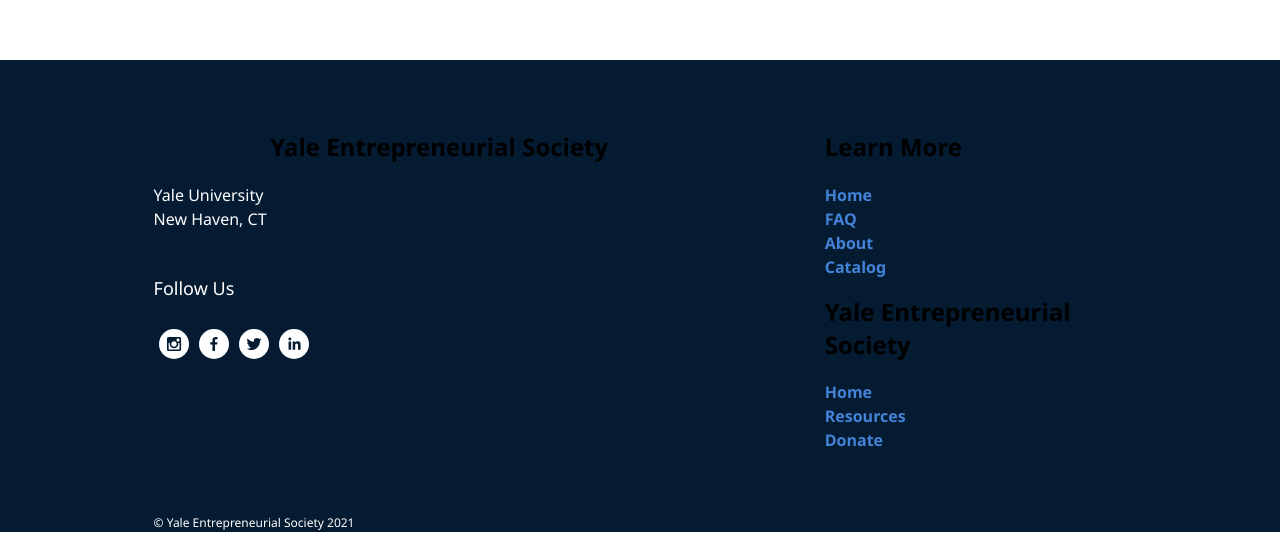
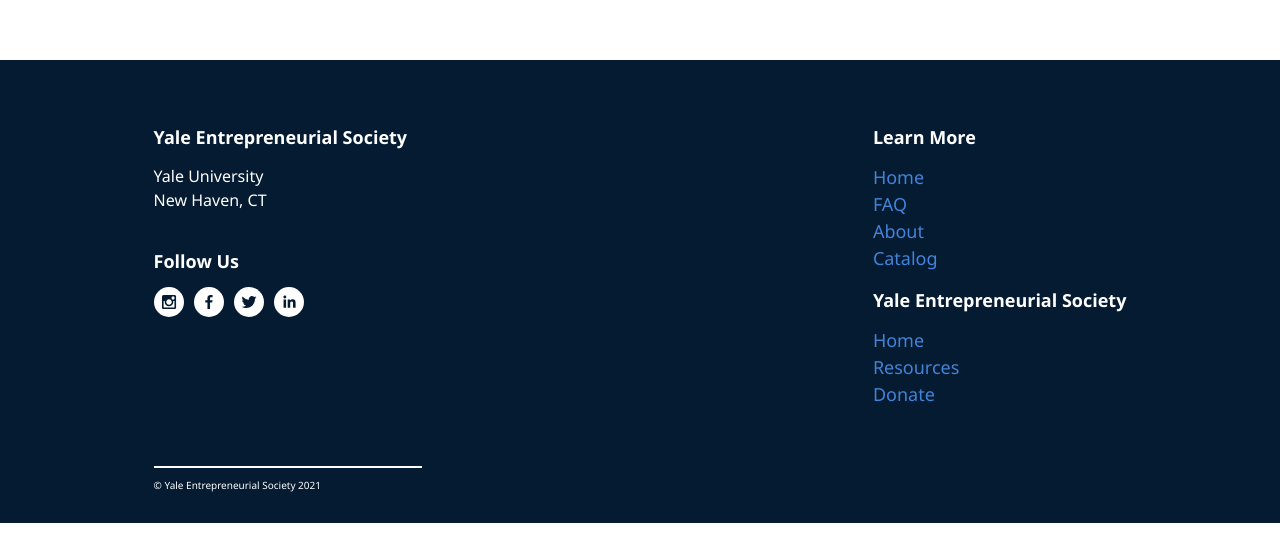
Before and after one commit to yesatyaleTech/startupincubatorsite, a React (Create React App) app: page / in a window 1280 px wide. Shown: the part 917-1461 px from the top of the page. After the commit the page ends 1440 px from the top, so only its background shows below. Built offline with nearby package versions, Linux system fonts and the light colour scheme.

Commit message:
CHANGES march 17th

```diff
--- a/src/components/Footer/Footer.css
+++ b/src/components/Footer/Footer.css
@@ -1,34 +1,31 @@
 .footer-container {
     background-color: #051b32;
     width: 100%;
+
 }
 
 .footer-container p {
-    font-weight: 500;
-    font-family: 'Segoe UI', Tahoma, Geneva, Verdana, sans-serif;
+    font-weight: 400;
+    font-family: 'Segoe UI', Tahoma, Geneva, Verdana, sans-serif, monospace;
     font-size: 16px;
     line-height: 1.5;
     color: white;
     text-align: left;
 }
 
-.footer-container h4 {
+.footer-container h2 {
     color: white;
     text-align: left;
+    font-family: 'Segoe UI', Tahoma, Geneva, Verdana, sans-serif;
+    font-weight: 600;
+    font-size: 18px;
+    white-space: nowrap;
 }
 
-.footer-container h4 {
+.footer-container a {
     font-weight: 500;
     font-family: 'Segoe UI', Tahoma, Geneva, Verdana, sans-serif;
     font-size: 18px;
-    color: white;
-    text-align: left;
-}
-
-.footer-container a {
-    font-weight: 600;
-    font-family: 'Segoe UI', Tahoma, Geneva, Verdana, sans-serif;
-    font-size: 16px;
     line-height: 1.5;
     color: rgb(67, 131, 216);
     text-decoration: none;
@@ -37,7 +34,7 @@
 
 .footer-content {
     display: flex;
-    flex-direction: row
+    flex-direction: row;
 }
 
 @media screen and (max-width:568px) {
@@ -53,7 +50,8 @@
 
 .footer-container .footer-left {
     padding: 50px 50px 50px 12%;
-    width: 50%
+    width: 30%;
+    margin-right: 20%;
 }
 
 .footer-container .footer-left p:first-child {
@@ -72,7 +70,7 @@
 }
 
 .footer-container .footer-left .social-icon {
-    margin: 5px;
+    margin-right: 10px;
     transition: opacity .3s
 }
 
@@ -98,11 +96,16 @@
 
 .footer-container .copy-container {
     width: 30%;
-    padding-left: 12%
+    padding-left: 12%;
+    padding-bottom: 20px;
 }
-
+.footer-container .copy-container hr{
+    border: .25px solid #FFF;
+    margin-right: 30%;
+  }
 .footer-container .copy-container p {
-    font-size: 12px;
+    font-size: 10px;
+    line-height: 1.5;
     color: #fff
 }
 
--- a/src/components/Footer/Footer.tsx
+++ b/src/components/Footer/Footer.tsx
@@ -15,7 +15,7 @@
                         <p>New Haven, CT</p>
                         <div className="social-container">
                             <br />
-                            <h4>Follow Us</h4>
+                            <h2>Follow Us</h2>
                             <a target="_blank" href="https://www.instagram.com/yale_entrepreneurs/" className="social-icon social-icon"
                                 aria-label="instagram" style={{ display: "inline-block", position: "relative", overflow: "hidden", verticalAlign: "middle", height: "30px", width: "30px" }}>
                                 <div className="social-container" style={{ position: "absolute", top: "0px", left: "0px", width: "100%", height: "100%" }}>
@@ -118,8 +118,8 @@
                         <h2 className="yes-links">Yale Entrepreneurial Society</h2>
                         <div>
                             <a target="_blank" rel="noreferrer" href="https://www.yesatyale.org/">Home</a>
-                        </div
-                        ><div>
+                        </div>
+                        <div>
                             <a target="_blank" rel="noreferrer" href="https://www.yesatyale.org/resources">Resources</a>
                         </div>
                         <div>
@@ -128,7 +128,8 @@
                     </div>
                 </div >
                 <div className="copy-container">
-                    <p>© Yale Entrepreneurial Society 2021</p>
+                    <hr />
+                    <p className= "copyRight">© Yale Entrepreneurial Society 2021</p>
                 </div>
             </div >
         )
```
Also changed, not shown: 1 other file (tests, documents, lock files or other folders).
